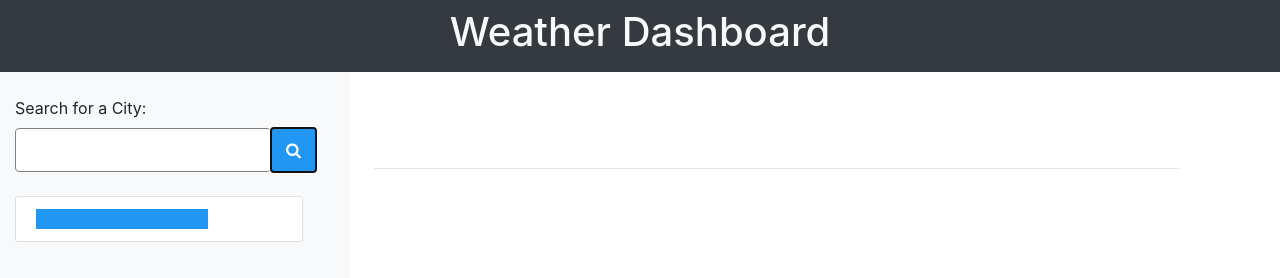
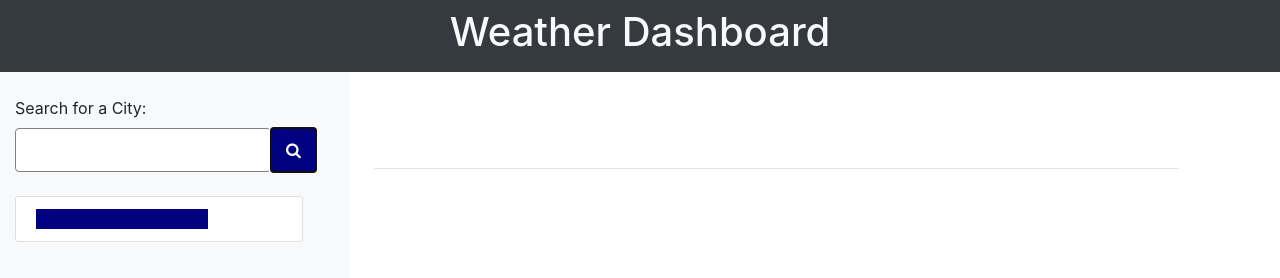
Before and after one commit to trukat/Weather_Dashboard, a plain HTML site: page index.html in a window 1280 px wide. Both pictures are taken after a click on the button 293 px from the left and 150 px from the top of the page. Drawn offline with nearby package versions, Linux system fonts and the light colour scheme; no server answers.

Commit message:
UPDATED: styling matches

```diff
--- a/Assets/index.js
+++ b/Assets/index.js
@@ -13,7 +13,7 @@ $(document).ready(function () {
     $('#searchButton').on('click', function(e) {
         e.preventDefault();
         citySearch = $('#city-input').val().trim();
-        $('.list-group').append(`<li class="list-group-item"><button class="searchedCity">${citySearch}</button></li>`);
+        $('.list-group').append(`<li class="list-group-item"><button class="searchedCity"; style='color:white; background-color: navy';>${citySearch}</button></li>`);
 
         localStorage.setItem('cityName', JSON.stringify(citySearch));
         let lastCity = localStorage.getItem('cityName');
@@ -27,6 +27,7 @@ $(document).ready(function () {
         localStorage.setItem('cityName', JSON.stringify(citySearch));
     })
 });
+
 
 function init(citySearch) {
     $.ajax({
--- a/index.html
+++ b/index.html
@@ -22,7 +22,7 @@
                 <label class="pt-4" for="city-search">Search for a City:</label>
                 <input class="form-control" type="text" id="city-input">
                 <div class="input-group-append">
-                    <button id="searchButton" type="submit"><i class="fa fa-search"></i></button>
+                    <button id="searchButton" type="submit" style="background-color: navy;"><i class="fa fa-search"></i></button>
                 </div>
                 <br>
                 <div class="row">
```
